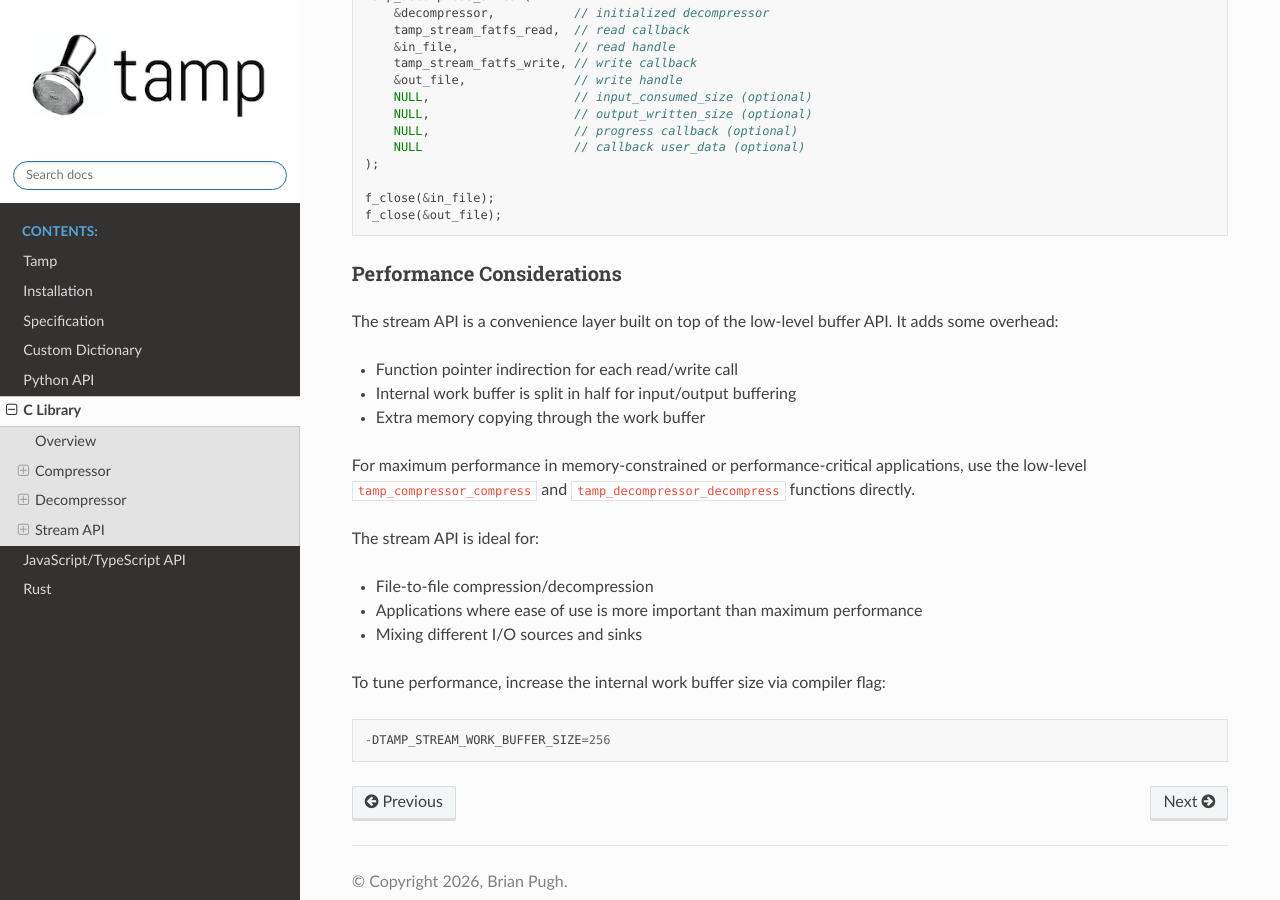
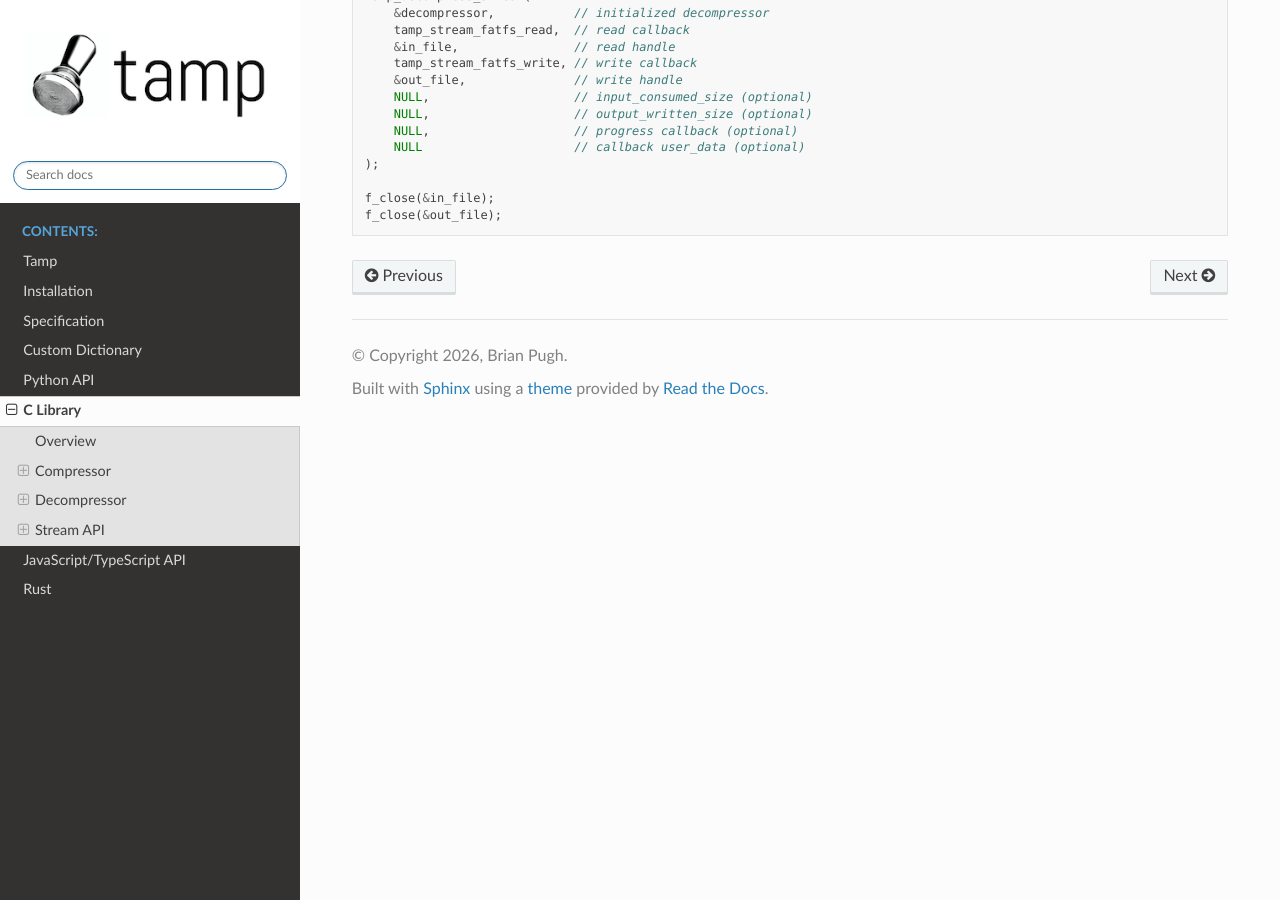
Before and after one commit to BrianPugh/tamp, a Sphinx documentation site: the page built from docs/source/c_library.rst, in a window 1280 px wide and 900 px high, scrolled down 11611 px. Built offline with Sphinx 7.4.7 and the Read the Docs theme 3.1.0, drawn with Linux system fonts in a browser that asks for light colours.

```diff
--- a/docs/source/c_library.rst
+++ b/docs/source/c_library.rst
@@ -616,27 +616,3 @@
 
    f_close(&in_file);
    f_close(&out_file);
-
-Performance Considerations
---------------------------
-The stream API is a convenience layer built on top of the low-level buffer API.
-It adds some overhead:
-
-* Function pointer indirection for each read/write call
-* Internal work buffer is split in half for input/output buffering
-* Extra memory copying through the work buffer
-
-For maximum performance in memory-constrained or performance-critical applications,
-use the low-level ``tamp_compressor_compress`` and ``tamp_decompressor_decompress`` functions directly.
-
-The stream API is ideal for:
-
-* File-to-file compression/decompression
-* Applications where ease of use is more important than maximum performance
-* Mixing different I/O sources and sinks
-
-To tune performance, increase the internal work buffer size via compiler flag:
-
-.. code-block:: c
-
-   -DTAMP_STREAM_WORK_BUFFER_SIZE=256
```
Also changed, not shown: 1 other file.
